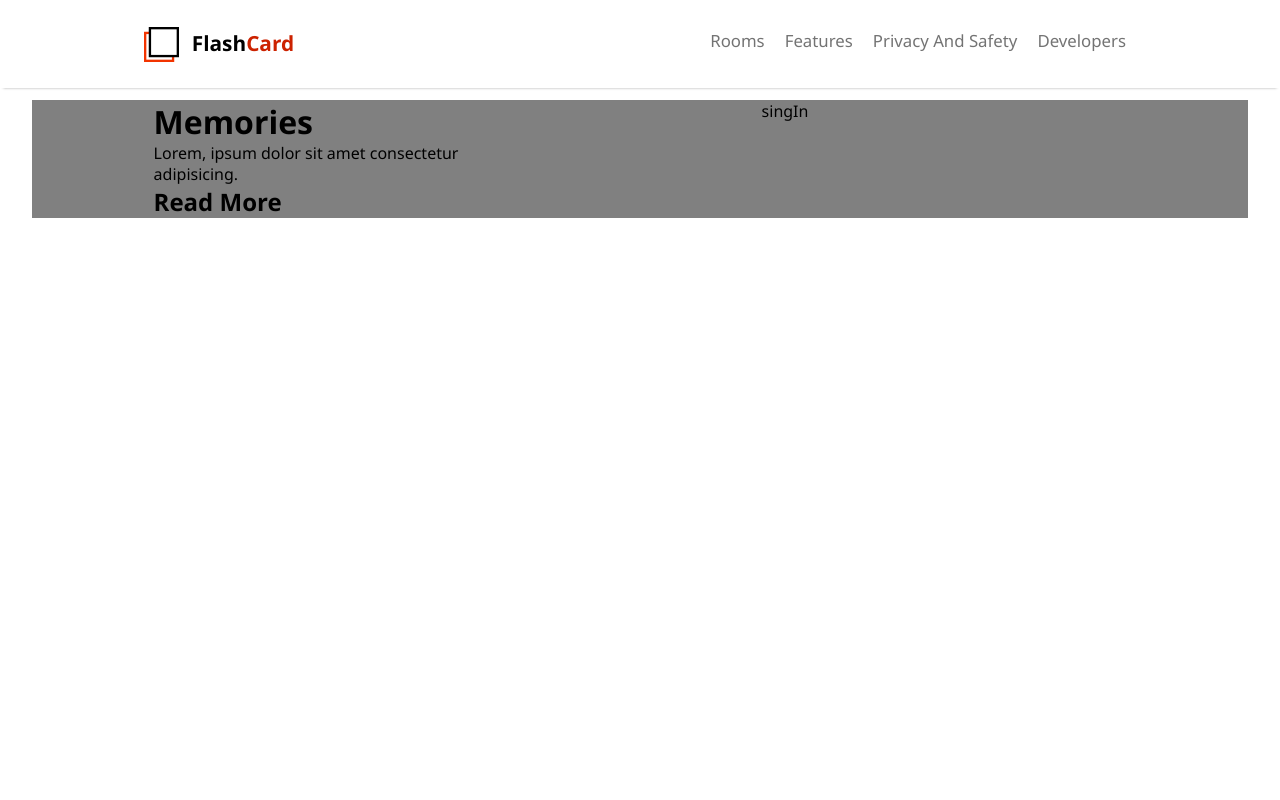
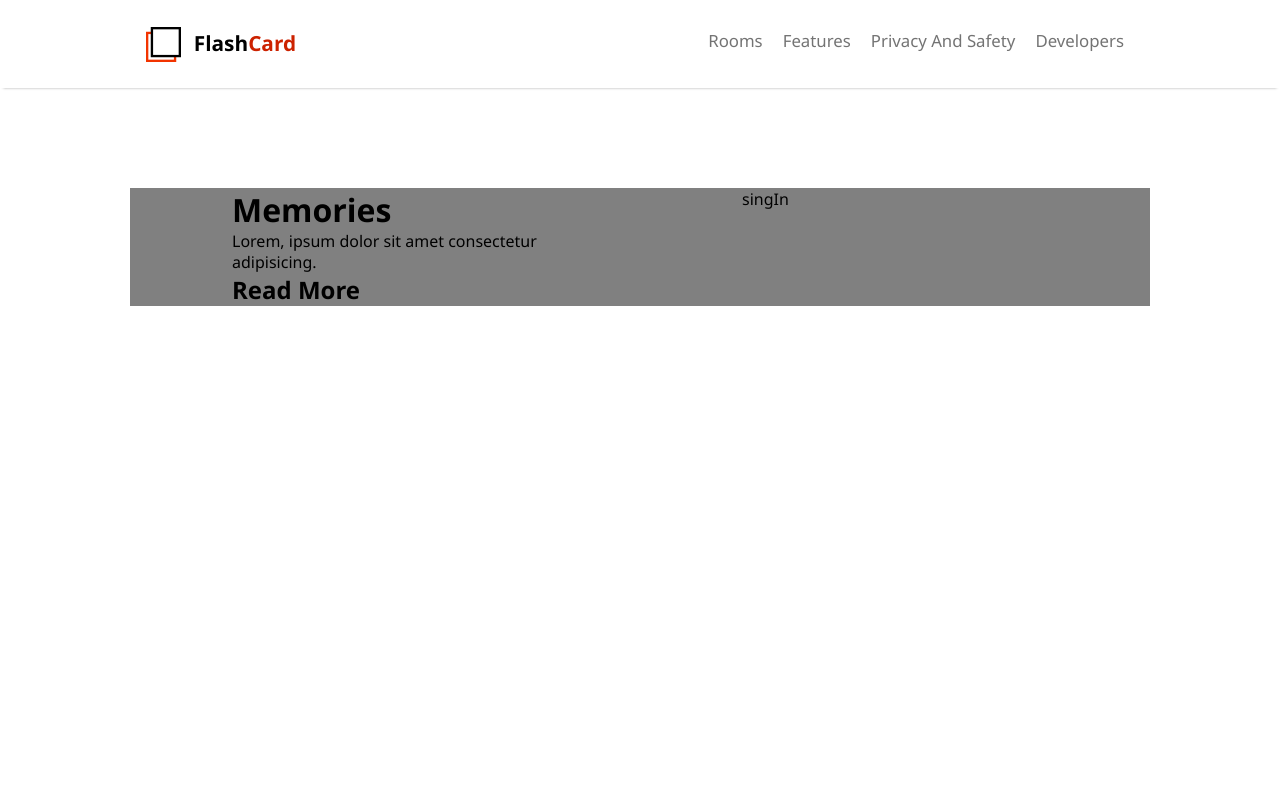
Before and after one commit to EdTosoy/FlashCard-Project, a React (Create React App) app: page /auth in a window 1280 px wide. Shown: the top 800 px of the page. Built offline with nearby package versions, Linux system fonts and the light colour scheme.

Commit message:
update auth header

```diff
--- a/src/App.scss
+++ b/src/App.scss
@@ -3,6 +3,6 @@
   display: grid;
   grid-template-columns:
     minmax(1rem, 1fr)
-    minmax(1rem, 95vw)
+    minmax(1rem, 1020px)
     minmax(1rem, 1fr);
 }
--- a/src/Pages/Auth/AuthHeader.scss
+++ b/src/Pages/Auth/AuthHeader.scss
@@ -1,17 +1,21 @@
 .auth-header {
-  position: fixed;
-  width: 100vw;
-  z-index: 10;
+  position: sticky;
+  top: 0;
+  grid-column: 1/-1;
+  z-index: 9898;
+
+
   display: grid;
-  grid-template-columns: repeat(10, minmax(1rem, 1fr));
+  justify-content: center;
+  background-color: white;
+  grid-template-columns: repeat(10, minmax(1rem, 102px));
   box-shadow: 0 3px 3px -2.6px gray;
   .header-content {
-    grid-column: 2/-2;
+    grid-column: 1/-1;
     font-size: 1rem;
     display: flex;
     justify-content: space-between;
     height: 5.5em;
-    background-color: white;
     padding: 1em;
   }
 }
```
